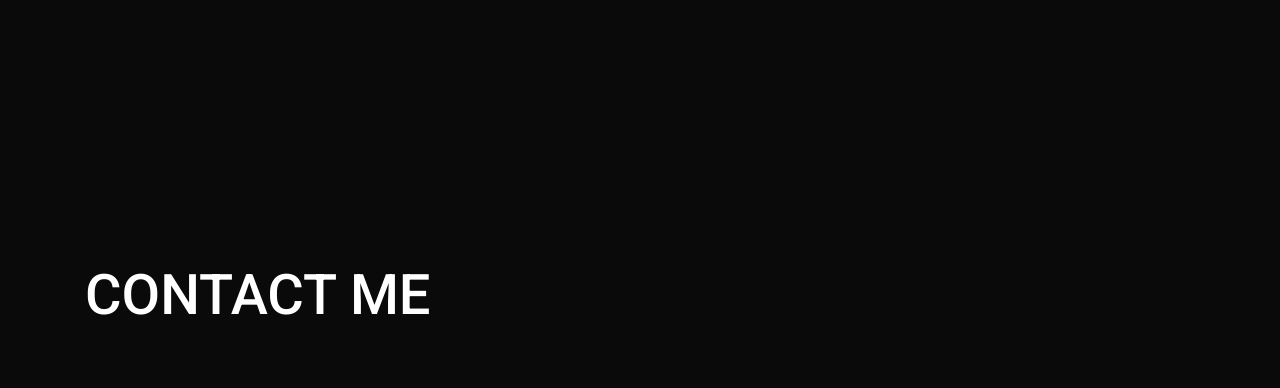
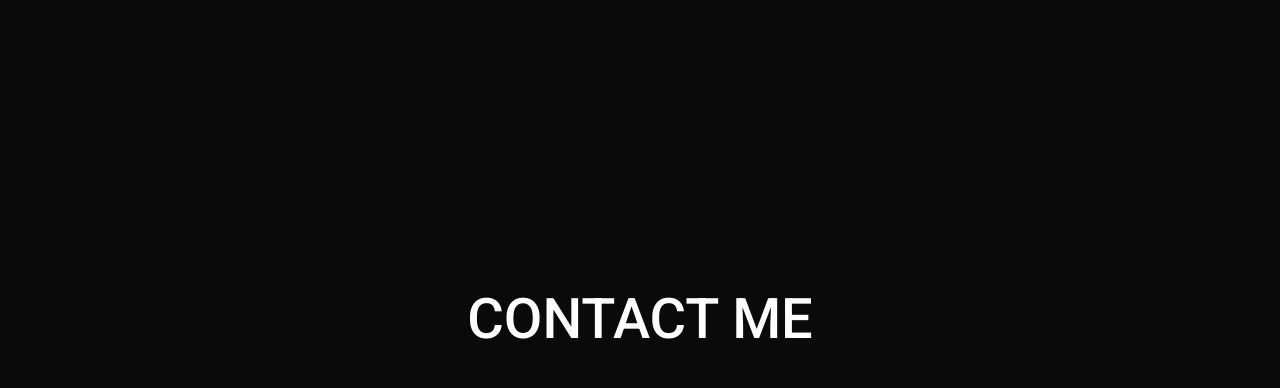
Before and after one commit to costique/bootstrap-portfolio, a plain HTML site: page index.html in a window 1280 px wide. Shown: the part 2188-2576 px from the top of the page. Before the commit the page ends 2525 px from the top, so only its background shows below. Drawn offline with nearby package versions, Linux system fonts and the light colour scheme.

Commit message:
footer section was added with some style

```diff
--- a/css/style.css
+++ b/css/style.css
@@ -35,7 +35,7 @@ a {
 }
 
 section {
-  padding: 5rem 0;
+  padding: 5.5rem 0;
 }
 
 header {
@@ -161,6 +161,9 @@ h4 {
 
 /* PROJECTS */
 
+section projects_wrapper {
+}
+
 projects_wrapper .h2,
 h2 {
   font-size: 3.5rem;
@@ -202,3 +205,14 @@ h2 {
 .Project6 {
   grid-area: Project6;
 }
+
+/* FOOTER */
+
+footer h2 {
+  display: flex;
+  justify-content: center;
+  align-items: center;
+  padding-bottom: 2rem;
+}
+
+/* MEDIA QUERIES */
```
